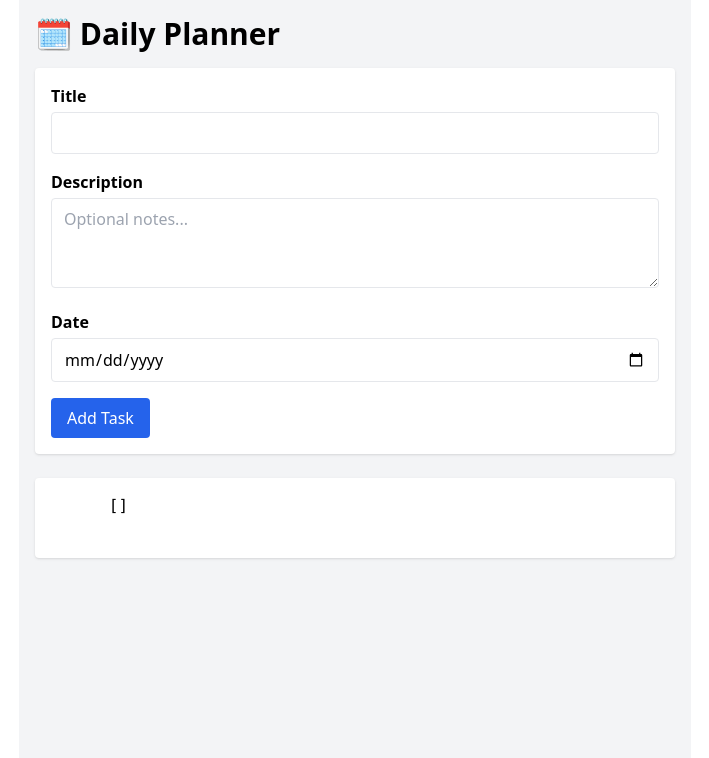
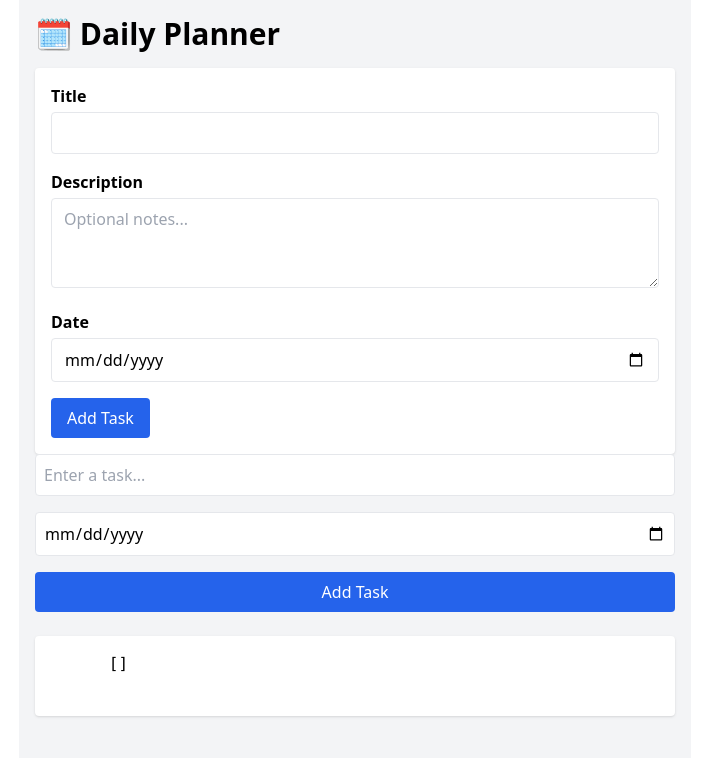
Before and after one commit to J0hn316/Daily-Planner-App, a Vue app: page / in a window 1280 px wide. Shown: the top 758 px of the page, without its empty margins (285-994 px from the left). Built offline with nearby package versions, Linux system fonts and the light colour scheme.

Commit message:
Added TaskInput component and updated App.vue to include it

```diff
--- a/src/App.vue
+++ b/src/App.vue
@@ -3,6 +3,7 @@
     <h1 class="text-3xl font-bold mb-4">🗓️ Daily Planner</h1>
     <PlannerForm @add-task="addTask" />
 
+    <TaskInput @add-task="addTask" />
     <pre class="mt-6 bg-white p-4 rounded shadow">
       {{ tasks }}
     </pre>
@@ -12,6 +13,7 @@
 <script setup lang="ts">
 import { ref } from 'vue';
 import PlannerForm from './components/PlannerForm.vue';
+import TaskInput from './components/TaskInput.vue';
 import type { Task } from './types/task';
 
 const tasks = ref<Task[]>([]);
--- /dev/null
+++ b/src/components/TaskInput.vue
@@ -0,0 +1,51 @@
+<template>
+  <form @submit.prevent="handleSubmit" class="flex flex-col gap-4 mb-6">
+    <input
+      v-model="newTaskTitle"
+      type="text"
+      placeholder="Enter a task..."
+      class="p-2 border rounded"
+      required
+    />
+    <input
+      v-model="newTaskDate"
+      type="date"
+      class="p-2 border rounded"
+      required
+    />
+    <button
+      type="submit"
+      class="bg-blue-600 text-white py-2 px-4 rounded hover:bg-blue-700 transition"
+    >
+      Add Task
+    </button>
+  </form>
+</template>
+
+<script setup lang="ts">
+import { ref } from 'vue';
+import type { Task } from '../types/task';
+
+const emit = defineEmits<{ (evt: 'add-task', task: Task): void }>();
+
+const newTaskTitle = ref('');
+const newTaskDate = ref('');
+
+// Generate a unique ID using timestamp
+const handleSubmit = (): void => {
+  if (!newTaskTitle.value || !newTaskDate.value) return;
+
+  const newTask: Task = {
+    id: Date.now(),
+    title: newTaskTitle.value,
+    date: newTaskDate.value,
+    completed: false,
+  };
+
+  emit('add-task', newTask);
+
+  // Clear the input fields
+  newTaskTitle.value = '';
+  newTaskDate.value = '';
+};
+</script>
```
Also changed, not shown: src/composables/useTask.ts (added).
